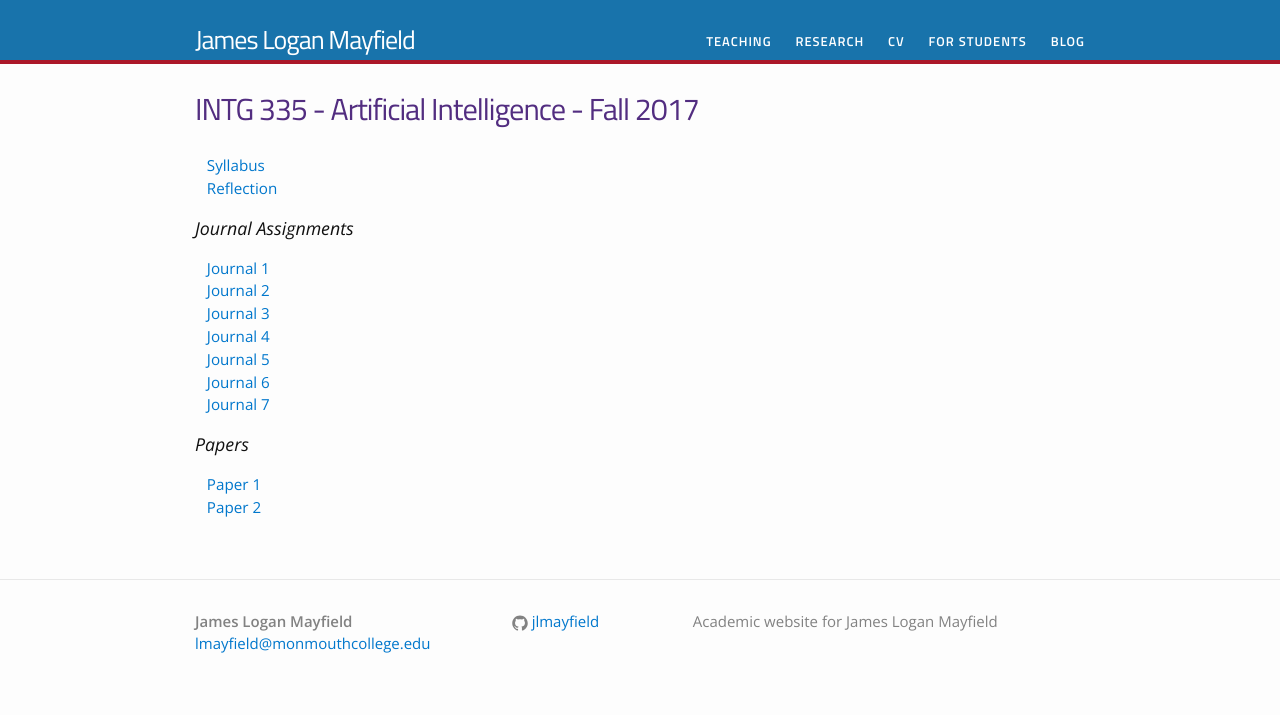
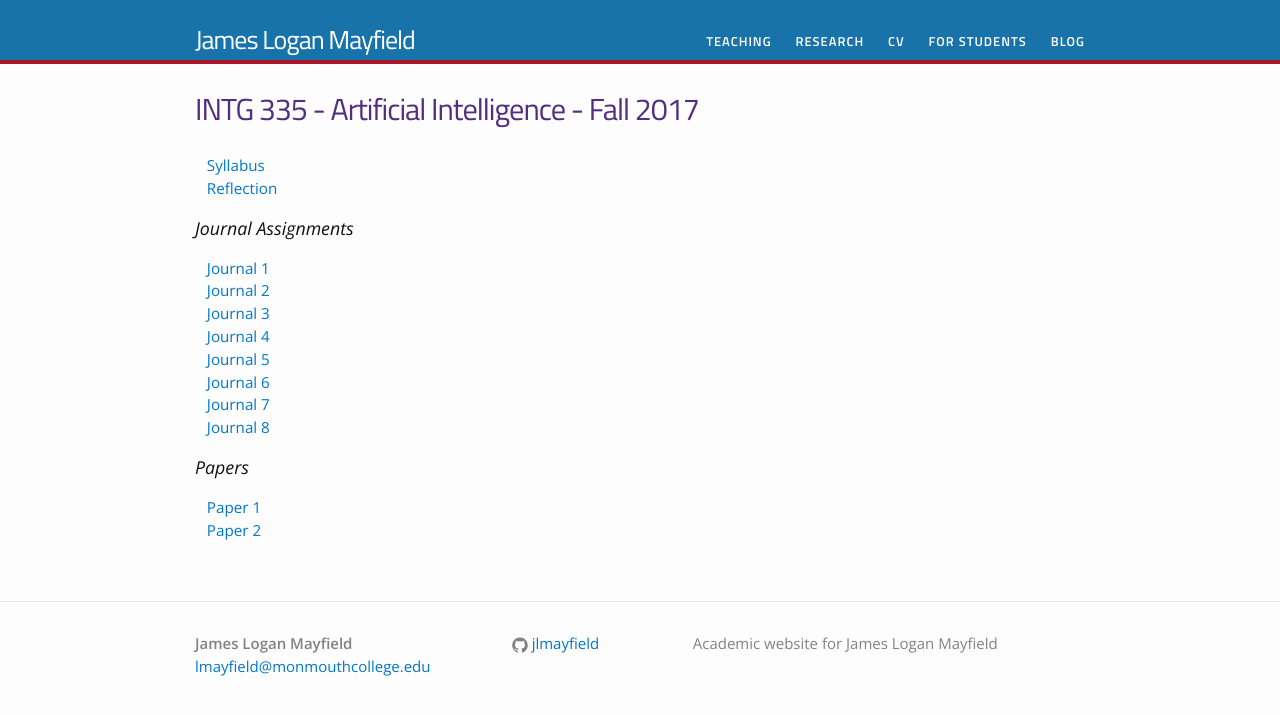
Before and after one commit to jlmayfield/jlmayfield.github.io, a Jekyll site: the page built from teaching/intg335.md, in a window 1280 px wide. Shown: the top 715 px of the page. Built offline with Jekyll 4.4.1, drawn with Linux system fonts in a browser that asks for light colours.

Commit message:
fa17. intg335. journal 8.

```diff
--- a/teaching/intg335.md
+++ b/teaching/intg335.md
@@ -17,6 +17,7 @@ permalink: /teaching/INTG335/
 &nbsp;&nbsp;&nbsp;[Journal 5](/teaching/INTG335/journals/intg335-journal5.pdf)
 &nbsp;&nbsp;&nbsp;[Journal 6](/teaching/INTG335/journals/intg335-journal6.pdf)
 &nbsp;&nbsp;&nbsp;[Journal 7](/teaching/INTG335/journals/intg335-journal7.pdf)
+&nbsp;&nbsp;&nbsp;[Journal 8](/teaching/INTG335/journals/intg335-journal8.pdf)
 
 ### Papers
 
```
Also changed, not shown: 1 other file.
